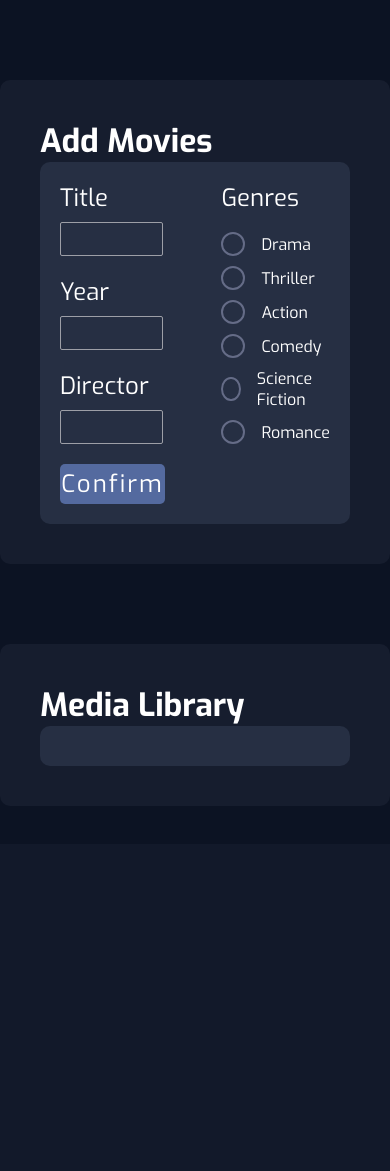
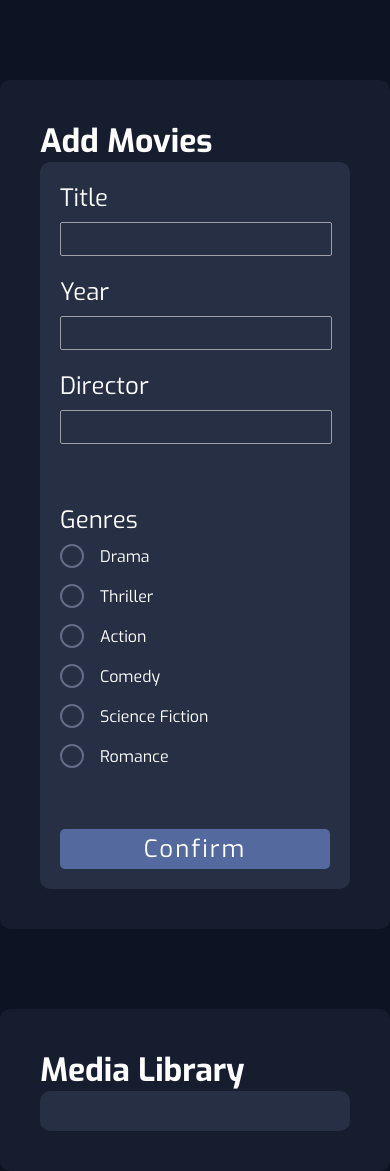
Before and after one commit to EmilBacklund/gustav-project, a PHP site: page / in a window 390 px wide. Before the commit the page ends 766 px from the top, so only its background shows below. Run offline with PHP 8.4, Linux system fonts and the light colour scheme.

Commit message:
Finished with "Add Movies"

```diff
--- a/css/style.css
+++ b/css/style.css
@@ -36,8 +36,9 @@ body {
 .media_movies {
   display: flex;
   justify-content: space-between;
+  flex-wrap: wrap;
   gap: 60px;
-  margin-bottom: 20px;
+  margin-bottom: 45px;
 }
 
 .movie-edit input {
@@ -61,6 +62,8 @@ body {
   flex-direction: column;
   justify-content: space-between;
   gap: 20px;
+  flex: 1;
+  min-width: 220px;
 }
 
 .radio-container {
@@ -68,6 +71,8 @@ body {
   display: flex;
   flex-direction: column;
   justify-content: space-between;
+  flex: 1;
+  min-width: 220px;
 }
 
 .movie-edit-text {
@@ -94,7 +99,7 @@ body {
 }
 
 .confirm-btn.active {
-  background-color: #0c1323;
+  box-shadow: 0px 0px 50px 14px #3454a0;
 }
 
 .invisible-object {
@@ -106,3 +111,23 @@ body {
   display: flex;
   gap: 60px;
 }
+
+@media screen and (max-width: 619px) {
+  .radio {
+    margin-bottom: 16px;
+  }
+
+  .confirm-btn {
+    width: 100%;
+  }
+
+  .invisible-object {
+    display: none;
+  }
+}
+
+@media screen and (max-width: 350px) {
+  .movie-edit {
+    min-width: 100px;
+  }
+}
--- a/index.html
+++ b/index.html
@@ -18,6 +18,7 @@
     <div class="media_container">
       <div class="media-block add-movies">
         <h1>Add Movies</h1>
+        <form action="">
           <div class="media_container-inner">
             <div class="media_movies">
               <div class="movie-edit">
@@ -103,6 +104,7 @@
               <div class="invisible-object"></div>
             </div>
           </div>
+        </form>
       </div>
       <div class="media-block media_library">
         <h1>Media Library</h1>
--- a/js/confirm-btn.js
+++ b/js/confirm-btn.js
@@ -10,12 +10,12 @@ confirmButton.addEventListener("mouseup", function () {
   const mouseUp = this;
   setTimeout(function () {
     mouseUp.classList.remove("active");
-  }, 450);
+  }, 250);
 });
 
 confirmButton.addEventListener("mouseout", function () {
   const btnLeave = this;
   setTimeout(function () {
     btnLeave.classList.remove("active");
-  }, 450);
+  }, 250);
 });
```
Lines whose indentation alone changed are shown as unchanged.
